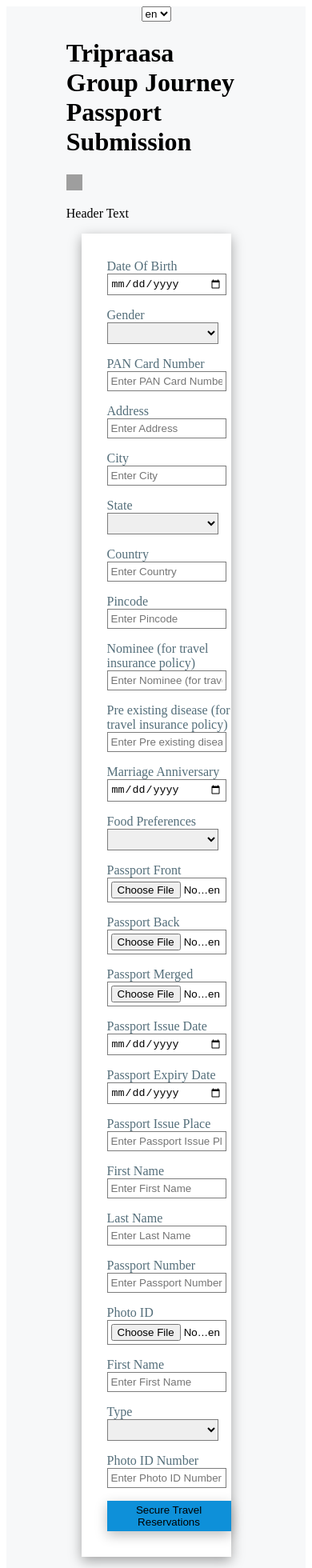
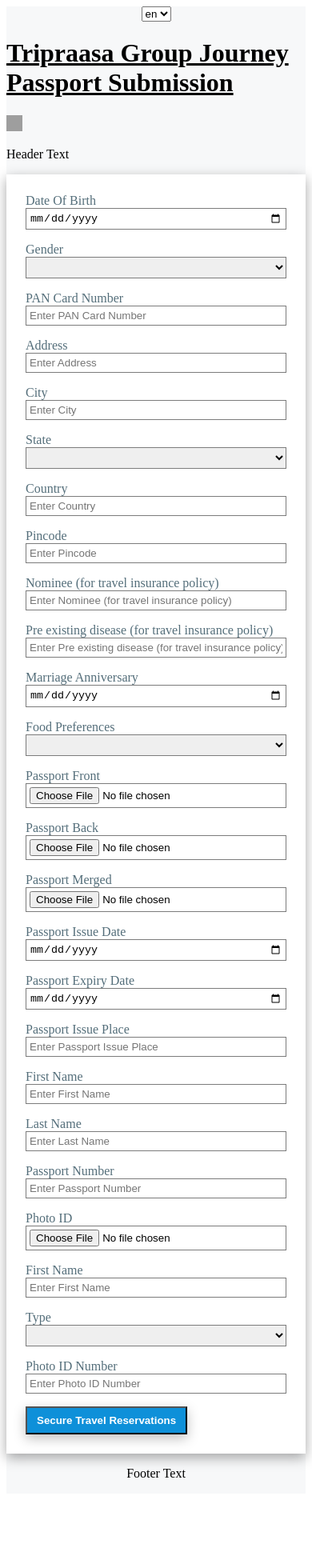
Before and after one commit to chitramdasgupta/Multilingual-Travel-Form-PWA, a Vue app: page / in a window 390 px wide. Shown: the top 1960 px of the page at 80% size. After the commit the page ends 1875 px from the top, so only its background shows below. Built offline with nearby package versions, Linux system fonts and the light colour scheme; grey boxes are pictures that could not be loaded.

Commit message:
Made the form responsive

```diff
--- a/src/components/Main-Form.vue
+++ b/src/components/Main-Form.vue
@@ -7,7 +7,7 @@
         </select>
       </div>
       <header class="header">
-        <h1>{{ jsonData.data.form_name }}</h1>
+        <h1 class="heading">{{ jsonData.data.form_name }}</h1>
         <img :src="jsonData.data.banner" alt="Banner image" height="20" width="20" />
         <p>{{ jsonData.data.header[this.language] || jsonData.data.header.en }}</p>
       </header>
@@ -112,19 +112,23 @@
   align-items: center;
 }
 
-.header {
-  width: 60%;
+.heading {
+  text-decoration: underline;
 }
 
 .main {
-  width: 50%;
+  width: 100%;
   box-shadow: rgba(0, 0, 0, 0.35) 0px 5px 15px;
 }
 
+@media (min-width: 768px) {
+  .main {
+    width: 750px;
+  }
+}
+
 .form-main {
-  padding-top: 2rem;
-  padding-bottom: 2rem;
-  padding-left: 2rem;
+  padding: 1.5rem;
 }
 
 .form-field {
@@ -134,13 +138,15 @@
 .form-input {
   padding: 0.25rem;
   border: 1px solid #7c7c7c;
-  width: 90%;
+  width: -webkit-fill-available;
+  width: -moz-available;
 }
 
 .form-submit {
-  padding: 0.25rem;
-  border: none;
+  padding: 0.5rem 0.75rem 0.5rem 0.75rem;
   box-shadow: rgba(0, 0, 0, 0.25) 0px 5px 15px;
   text-wrap: wrap;
+  font-weight: 700;
+  color: #fff;
 }
 </style>
```
